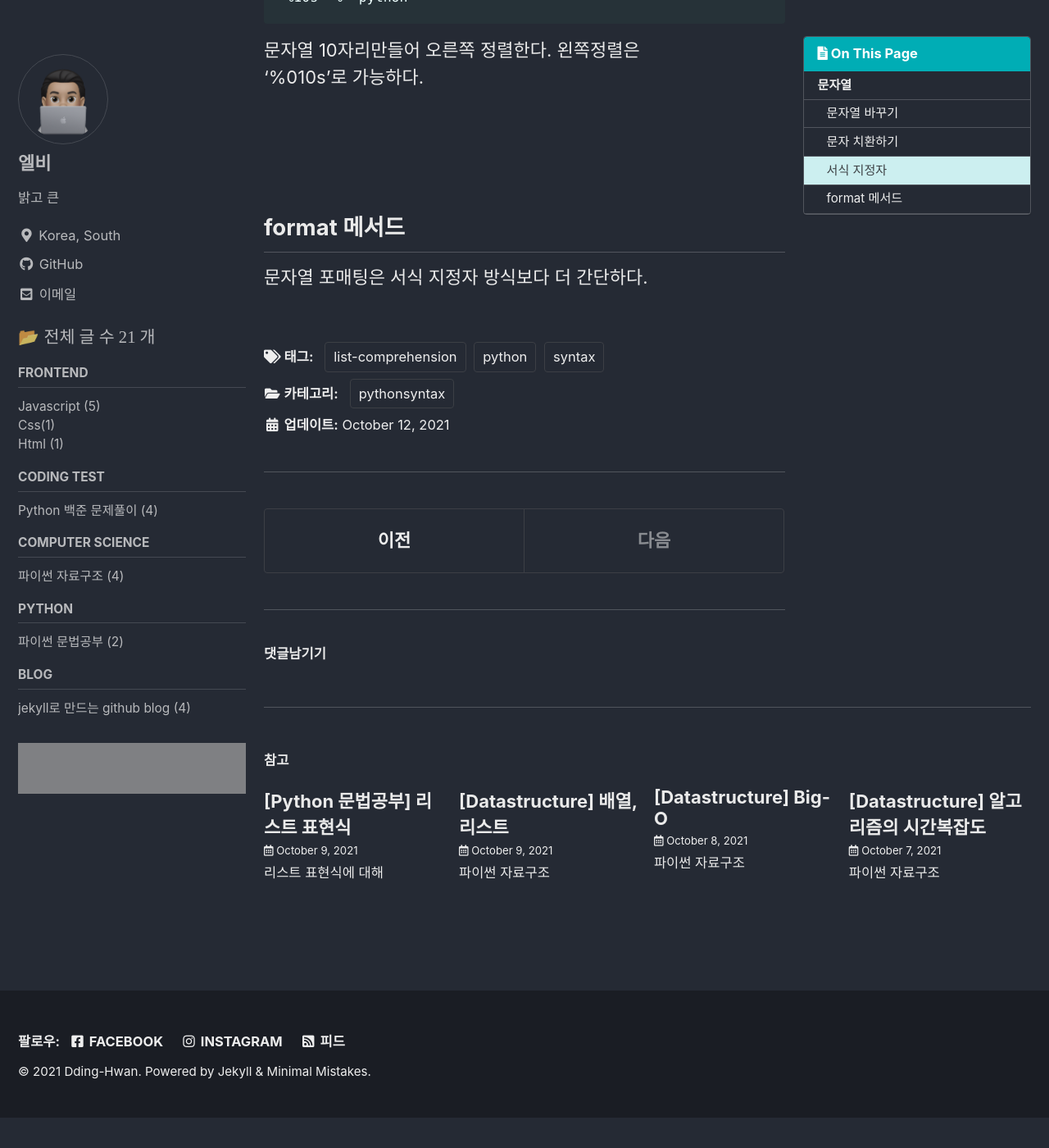
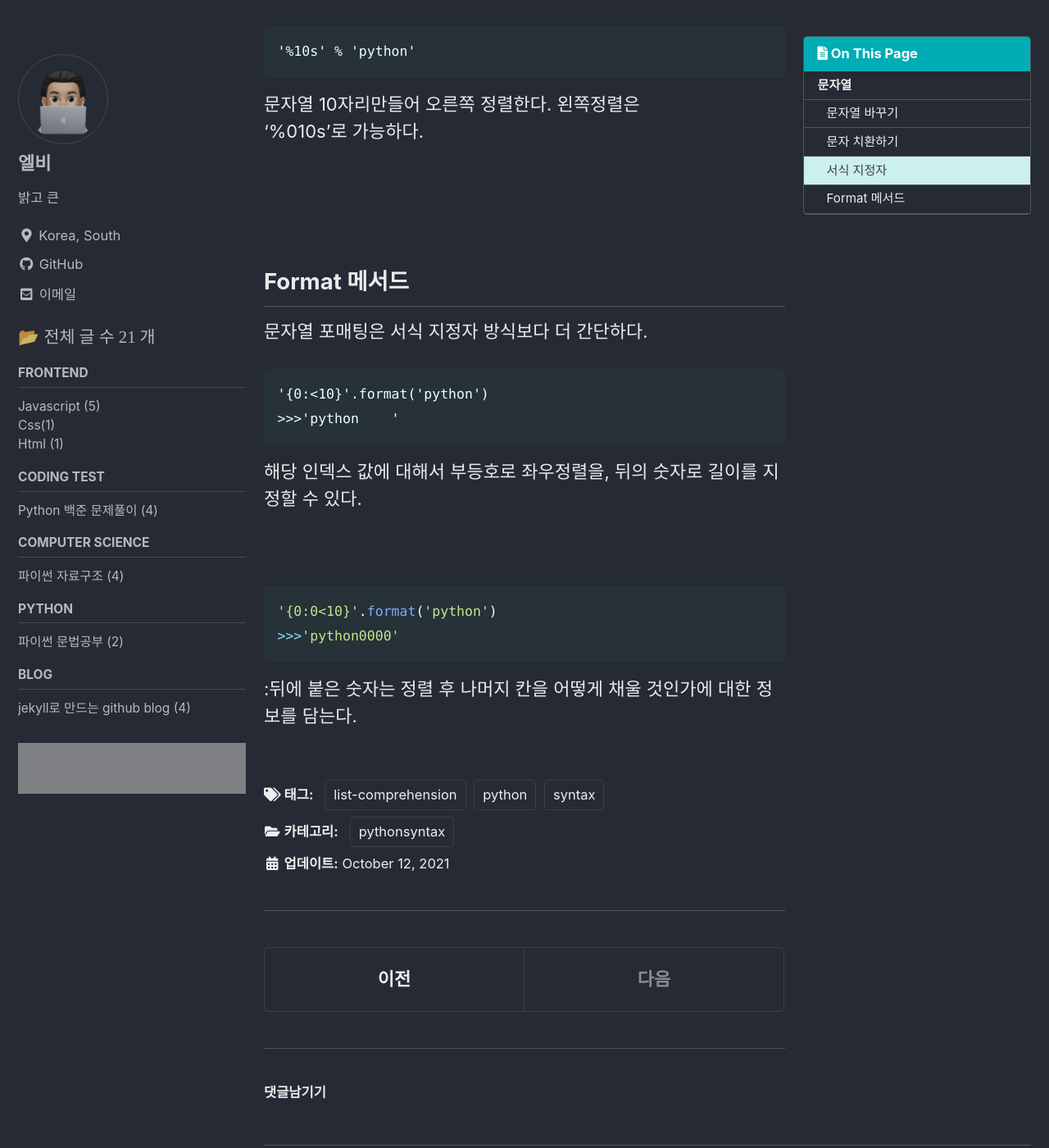
Before and after one commit to koreanddinghwan/koreanddinghwan.github.io, a Jekyll site: the page built from _posts/python/syntax/2021-10-12-string.md, in a window 1280 px wide and 1400 px high, scrolled down 1721 px. Shown: the whole window at 82% size. Built offline with Jekyll 4.4.1, drawn with Linux system fonts in a browser that asks for light colours; cached includes are drawn as plain includes; comment, search, counter and statistics services are not loaded; before the commit the page ends 3084 px from its top, so only the background shows below that; grey boxes are pictures that could not be loaded.

Commit message:
Update 2021-10-12-string.md

````diff
--- a/_posts/python/syntax/2021-10-12-string.md
+++ b/_posts/python/syntax/2021-10-12-string.md
@@ -51,6 +51,9 @@ table = str.maketrans('aeiou','12345')
 '%s' % '문자열'
 ```
 문자열 위치에 변수도 입력이 가능하다.
+<br>
+<br>
+
 ```
 '%d' % 정수
 ```
@@ -59,6 +62,9 @@ table = str.maketrans('aeiou','12345')
 '%f' % 실수
 ```
 %.2f로 표현하면 소수점아래 2번째자리수가지 표현한다는 의미이다.
+<br>
+<br>
+
 
 ```
 '%10s' % 'python'
@@ -72,6 +78,20 @@ table = str.maketrans('aeiou','12345')
 <br>
 
 
-## format 메서드
+## Format 메서드
 
 문자열 포매팅은 서식 지정자 방식보다 더 간단하다.
+
+```
+'{0:<10}'.format('python')
+>>>'python    '
+```
+해당 인덱스 값에 대해서 부등호로 좌우정렬을,  뒤의 숫자로 길이를 지정할 수 있다.
+
+<br>
+
+```python
+'{0:0<10}'.format('python')
+>>>'python0000'
+```
+:뒤에 붙은 숫자는 정렬 후 나머지 칸을 어떻게 채울 것인가에 대한 정보를 담는다.
````
